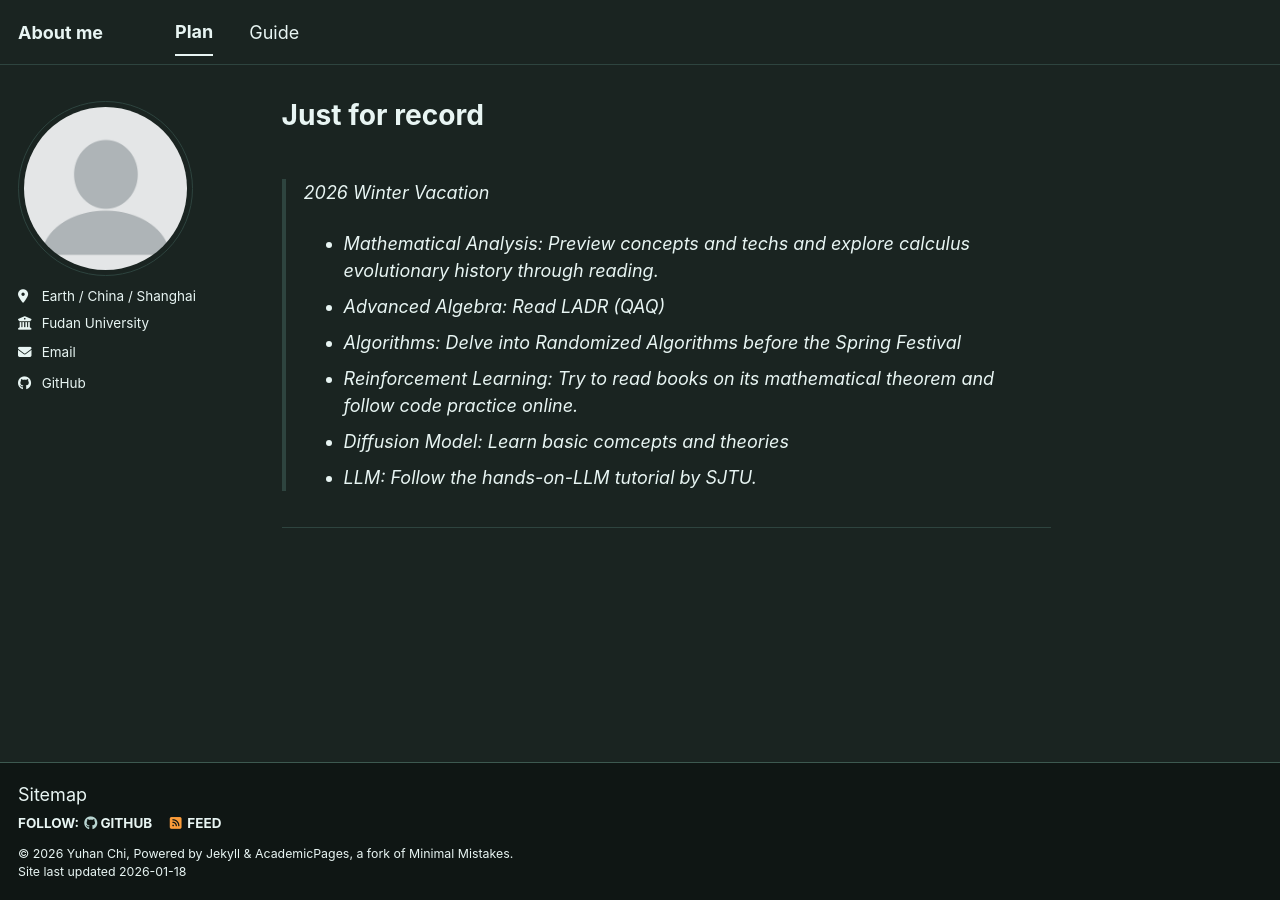
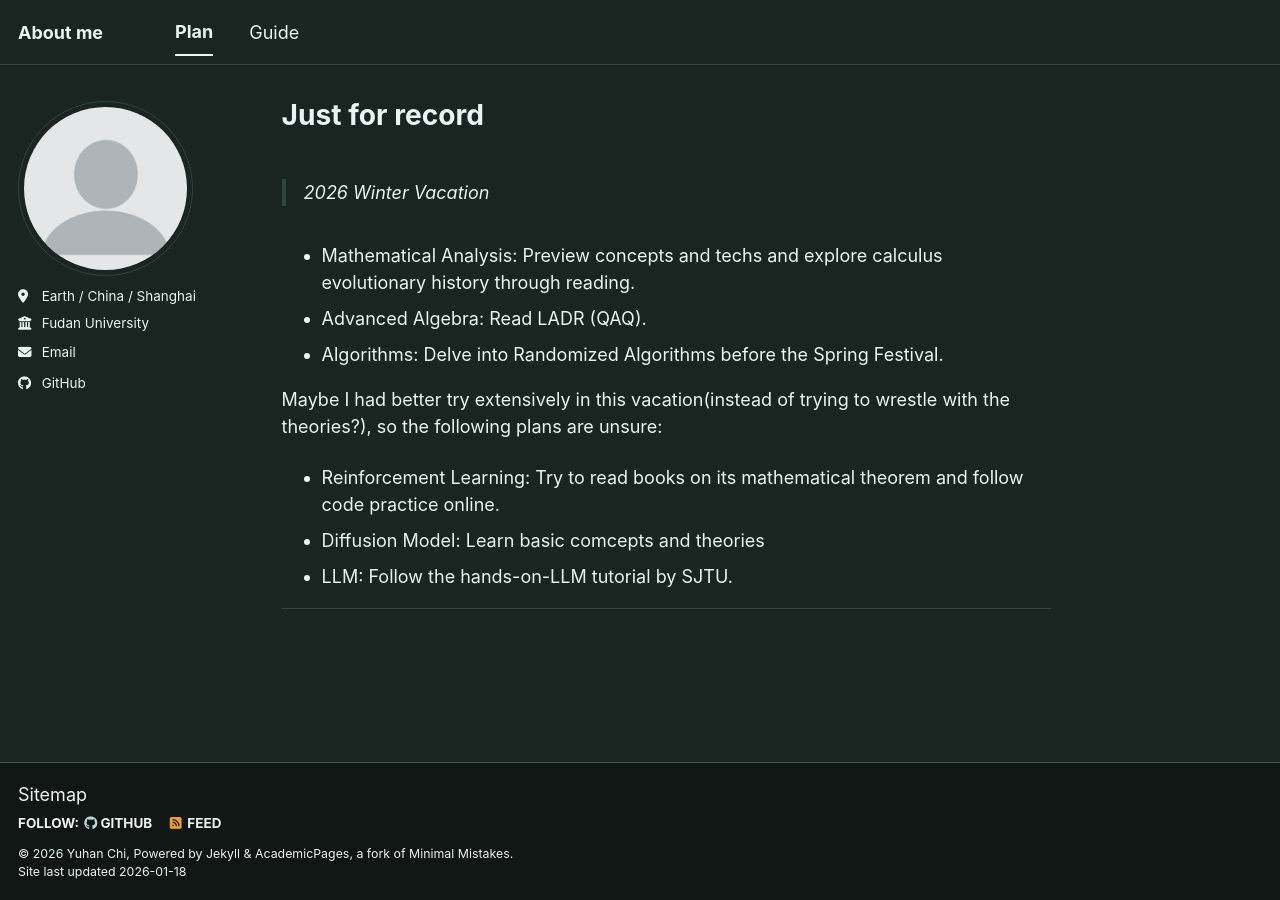
Before and after one commit to Chi-Shan0707/Chi-Shan0707.github.io, a Jekyll site: the page built from _pages/plan.md, in a window 1280 px wide. Built offline with Jekyll 4.4.1, drawn with Linux system fonts in a browser that asks for light colours; a script bundle is joined from its source files by our own code; library files that are not in the unit come from our copies.

Commit message:
chore: try extensively?

```diff
--- a/_pages/plan.md
+++ b/_pages/plan.md
@@ -7,9 +7,13 @@ redirect_from:
 ---
 
 > 2026 Winter Vacation
+
 - Mathematical Analysis:  Preview concepts and techs and explore calculus evolutionary history through reading.
-- Advanced Algebra: Read LADR (QAQ)
-- Algorithms: Delve into Randomized Algorithms before the Spring Festival
+- Advanced Algebra: Read LADR (QAQ).
+- Algorithms: Delve into Randomized Algorithms before the Spring Festival.
+
+Maybe I had better try extensively in this vacation(instead of trying to wrestle with the theories?), so the following plans are unsure:
+
 - Reinforcement Learning: Try to read books on its mathematical theorem and follow code practice online.
 - Diffusion Model: Learn basic comcepts and theories
 - LLM: Follow the hands-on-LLM tutorial by SJTU.
```
